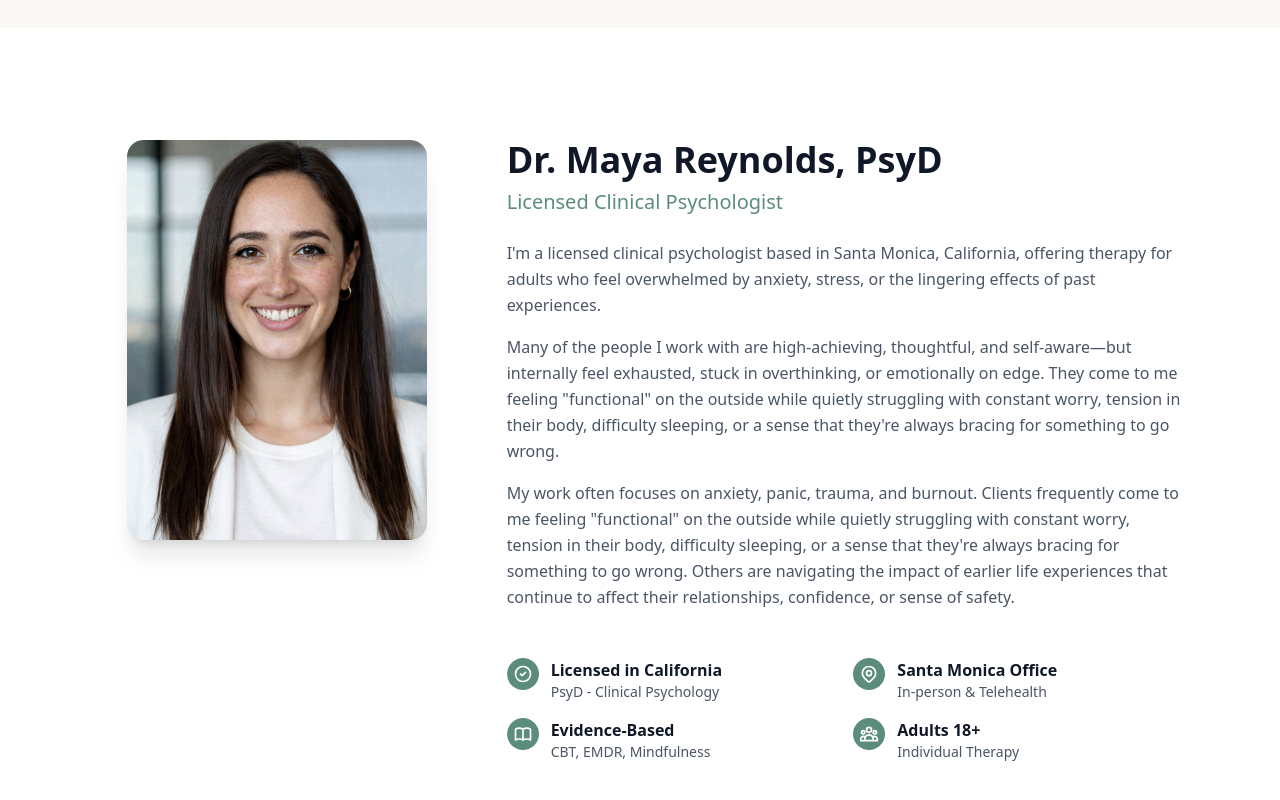
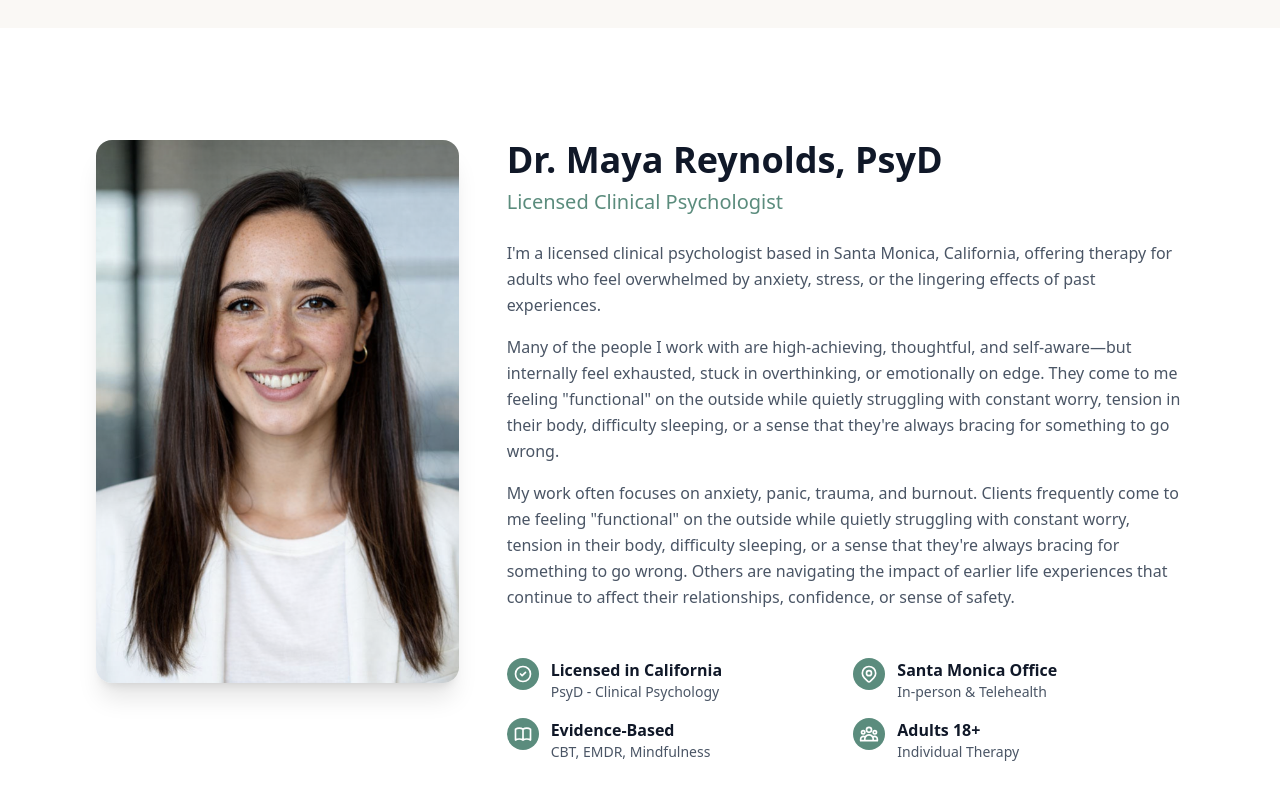
Before and after one commit to roman754/nextjs-therapy-website-template, a Next.js app: page / in a window 1280 px wide. Shown: the part 910-1710 px from the top of the page. Built offline with nearby package versions, Linux system fonts and the light colour scheme.

Commit message:
Fix mobile doctor photo display and improve floating CTA animation

```diff
--- a/app/globals.css
+++ b/app/globals.css
@@ -102,3 +102,19 @@ button, a, .card {
 .floating-shape {
   animation: float 6s ease-in-out infinite;
 }
+
+/* Slide up with fade-in for floating CTA */
+@keyframes slideInUp {
+  from {
+    opacity: 0;
+    transform: translateY(20px);
+  }
+  to {
+    opacity: 1;
+    transform: translateY(0);
+  }
+}
+
+.animate-slideInUp {
+  animation: slideInUp 0.5s ease-out forwards;
+}
--- a/components/DoctorBio.tsx
+++ b/components/DoctorBio.tsx
@@ -4,19 +4,18 @@ export default function DoctorBio() {
   return (
     <section id="bio" className="py-20 lg:py-28 bg-white border-b border-gray-100">
       <div className="max-w-6xl mx-auto px-4 sm:px-6 lg:px-8">
-        <div className="flex flex-col md:flex-row gap-12 items-start">
+        <div className="flex flex-col md:flex-row gap-12 items-center md:items-start">
           {/* Doctor Photo */}
           <div className="md:w-1/3 flex-shrink-0">
-            <div className="relative aspect-[3/4] w-full max-w-[300px] mx-auto rounded-2xl overflow-hidden shadow-xl bg-gray-100">
-              <Image
-                src="/images/dr-maya-reynolds.jpg"
-                alt="Dr. Maya Reynolds, PsyD - Licensed Clinical Psychologist"
-                fill
-                sizes="(max-width: 768px) 100vw, 300px"
-                className="object-cover rounded-2xl"
-                priority
-              />
-            </div>
+            <Image
+              src="/images/dr-maya-reynolds.jpg"
+              alt="Dr. Maya Reynolds, PsyD - Licensed Clinical Psychologist"
+              width={300}
+              height={400}
+              style={{ width: 'auto', height: 'auto', maxWidth: '100%' }}
+              className="rounded-2xl shadow-xl"
+              priority
+            />
           </div>
 
           {/* Bio Content */}
--- a/components/FloatingCTA.tsx
+++ b/components/FloatingCTA.tsx
@@ -26,11 +26,10 @@ export default function FloatingCTA() {
       {isVisible && (
         <Link
           href="#contact"
-          className="fixed bottom-8 right-8 z-50 px-6 py-4 rounded-full text-white font-medium shadow-2xl transition-all duration-300 hover:scale-110 hover:shadow-3xl flex items-center gap-2 animate-bounce"
+          className="fixed bottom-8 right-8 z-[9999] px-6 py-4 rounded-full text-white font-medium shadow-2xl transition-all duration-300 hover:scale-110 hover:shadow-3xl flex items-center gap-2 animate-slideInUp"
           style={{ backgroundColor: 'var(--primary)' }}
           onMouseEnter={(e) => {
             e.currentTarget.style.backgroundColor = 'var(--primary-dark)';
-            e.currentTarget.classList.remove('animate-bounce');
           }}
           onMouseLeave={(e) => {
             e.currentTarget.style.backgroundColor = 'var(--primary)';
```
